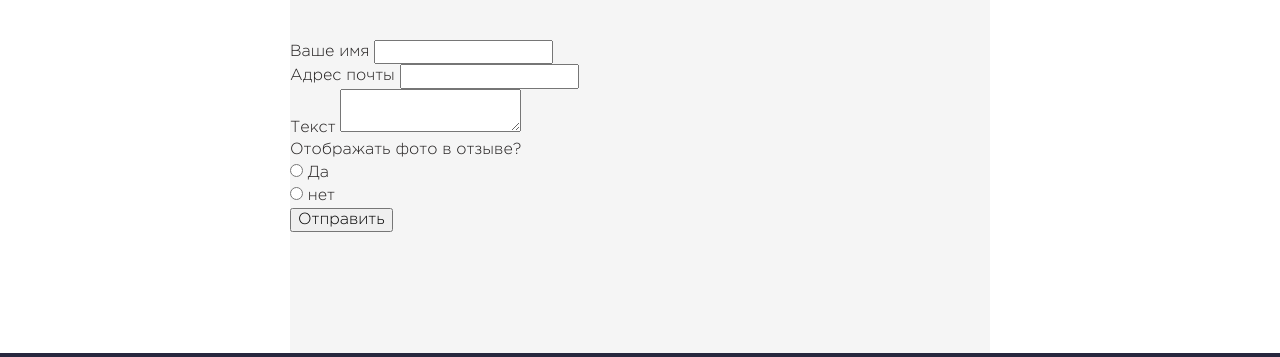
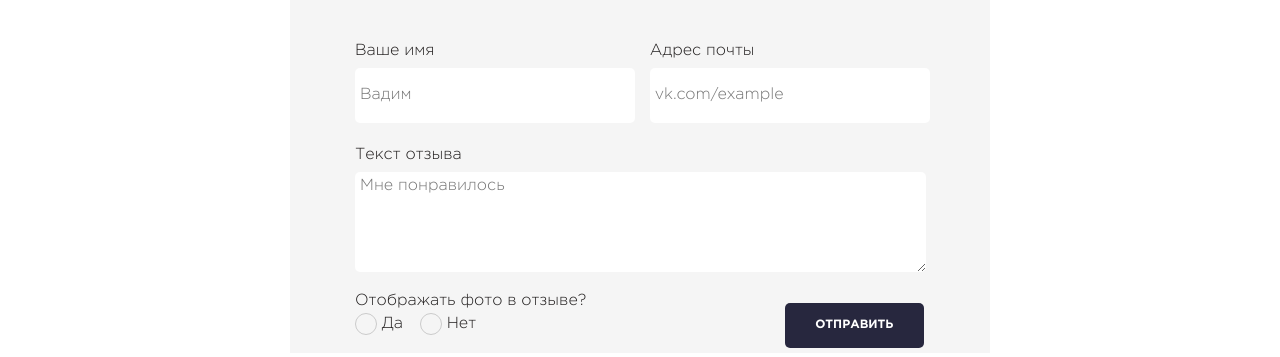
Before and after one commit to TumanovV/My-Works, a plain HTML site: page comments.html in a window 1280 px wide. Shown: the part 1682-2039 px from the top of the page. Drawn offline with Linux system fonts and the light colour scheme.

Commit message:
форма

```diff
--- a/comments.html
+++ b/comments.html
@@ -175,25 +175,33 @@
     <form action="">
       <div class="container">
         <div class="form">
-          <div class="title">Отзывы</div>
+          <div class="title title_form">Отзывы</div>
           <!-- содержимое формы -->
           <div class="form__fields">
             <div class="form__tag">
               <div class="form__inputs">
                 <div class="form__row">
                   <div class="form__elem">
-                    <label for="" class="form__elem-title">Ваше имя</label>
-                    <input type="text" name="" id="" class="form__input">
+                    <label for="" class="form__elem-label">
+                      <span class="form__elem-title">Ваше имя</span>
+                      <input type="text" name="" id="" class="form__input" placeholder="Вадим">
+                    </label>
                   </div>
                   <div class="form__elem">
-                    <label for="" class="form__elem-title">Адрес почты</label>
-                    <input type="email" name="" id="" class="form__input">
+                    <label for="" class="form__elem-label">
+                      <span class="form__elem-title">Адрес почты</span>
+                      <input type="email" name="" id="" class="form__input" placeholder="vk.com/example">
+                    </label>
+                  </div>
                 </div>
               </div>
               <div class="form__row">
                 <div class="form__textarea">
-                    <label for="" class="form__elem-title">Текст</label>
-                    <textarea name="" id="" class="form__text-input"></textarea>
+                  <label for="" class="form__elem-label">
+                    <span class="form__elem-title">Текст отзыва</span>
+                    <textarea name="" id="" class="form__text-input" placeholder="Мне понравилось"></textarea>
+                  </label>
+
                 </div>
               </div>
             </div>
@@ -202,29 +210,35 @@
                 <div class="form__raios-title">Отображать фото в отзыве?</div>
                 <div class="form__radios-container">
                   <div class="form__radio">
-                      <input type="radio" class="form__radio-elem">
-                      <label for="" class="form__radio-name">Да</label>
+                    <label class="form__radio-label">
+                      <input type="radio" class="form__radio-elem" name="choice">
+                      <span class="radio__styled"></span>
+                      <span class="name__radio">Да</span>
+                    </label>
                   </div>
                   <div class="form__radio">
-                      <input type="radio" class="form__radio-elem">
-                      <label for="" class="form__radio-name">нет</label>
+                    <label class="form__radio-label">
+                      <input type="radio" class="form__radio-elem" name="choice">
+                      <span class="radio__styled"></span>
+                      <span class="name__radio">Нет</span>
+                    </label>
                   </div>
+
                 </div>
               </div>
               <div class="form__controls">
-                  <button type="submit">
+                <button class="btn" type="submit">
                   <div class="submit-text">Отправить</div>
-                    <div class="submit-icon"></div>
                 </button>
               </div>
             </div>
           </div>
+
         </div>
       </div>
   </div>
   </form>
   </div>
-
   </div>
   <footer class="footer">
     <div class="container clearfix">
--- a/css/layout/base.css
+++ b/css/layout/base.css
@@ -26,7 +26,7 @@ h1, h2, h3, h4, h5, h6{
 }
 
 .wrapper{
-  position: relative;
+  /* position: relative; */
   min-width: 1080px;
   min-height: 100% ;
   overflow: hidden;
@@ -54,3 +54,4 @@ h1, h2, h3, h4, h5, h6{
 .container{
   width: 1060px;
   margin: 0 auto;
+}
--- a/css/main.css
+++ b/css/main.css
@@ -245,3 +245,136 @@
 .pagination_workd{
   margin-bottom: 100px;
 }
+
+
+.form{
+  margin-bottom: 50px;
+}
+.title_form{
+  text-align: center;
+  margin-top: 50px;
+}
+.form__tag{
+  margin-bottom: -10px;
+}
+.form__fields{
+  width: 570px;
+  margin: 0 auto;
+}
+.form__row{
+  margin-right: -15px;
+  margin-bottom: 21px;
+}
+.form__elem{
+  width: 275px;
+  display: inline-block;
+  margin-right: 15px;
+}
+.form__elem-title{
+  margin-bottom: 5px;
+  display: inline-block;
+}
+.form__input{
+  width: 270px;
+  height: 45px;
+  border: none;
+  padding: 5px;
+  outline: none;
+  border-radius: 5px;
+  box-sizing: content-box;
+}
+.form__input:focus{
+  border: 1px solid #ec1e79;
+  border-radius: 5px;
+}
+.form__text-input{
+  border: none;
+  outline: none;
+  padding: 5px;
+  border-radius: 5px;
+  width: 561px;
+  height: 90px;
+}
+.form__text-input:focus{
+  border: 1px solid #ec1e79;
+  border-radius: 5px;
+}
+
+.form__radios{
+  width: 250px;
+  display: inline-block;
+}
+.form__radio{
+  width: 60px;
+  display: inline-block;
+}
+
+.form__controls{
+  display: inline-block;
+}
+.form__radio-label{
+  cursor: pointer;
+}
+.form__radio-elem{
+  position: absolute;
+  left: -9999px;
+}
+.form__radio-elem:checked + .radio__styled{
+  border: 1px solid #ec1e79;
+  background: rgba(0, 0, 0, 0);
+  transition: .75s;
+}
+
+.radio__styled{
+  display: inline-block;
+  width: 20px;
+  height: 20px;
+  border: 1px solid #cbcbcb;
+  background: rgba(0, 0, 0, 0);
+  border-radius: 50%;
+  position: relative;
+  vertical-align: middle;
+}
+
+
+.form__radio-elem:checked + .radio__styled:after{
+  content: "";
+  width: 8px;
+  height: 8px;
+  display: inline-block;
+  background: #ec1e79;
+  border-radius: 50%;
+  position: absolute;
+  top: 50%;
+  left: 50%;
+  transform: translate(-50%, -50%);
+
+}
+.name__radio{
+  vertical-align: middle;
+}
+.form__radio-elem:checked ~ .name__radio{
+  color: #ec1e79;
+  transition: .75s;
+}
+
+.btn{
+  width: 139px;
+  height: 45px;
+  border-radius: 5px;
+  border: none;
+  background: #27273e;
+  transition: .5s;
+  cursor: pointer;
+  margin-left: 175px;
+}
+.btn:hover {
+  background: #ec1e79;
+}
+.submit-text{
+
+  font-weight: bold;
+  color: #fff;
+  text-transform: uppercase;
+  font-size: 12px;
+}
```
Also changed, not shown: workadium.html (+3 -1 lines). Lines whose indentation alone changed are shown as unchanged.
